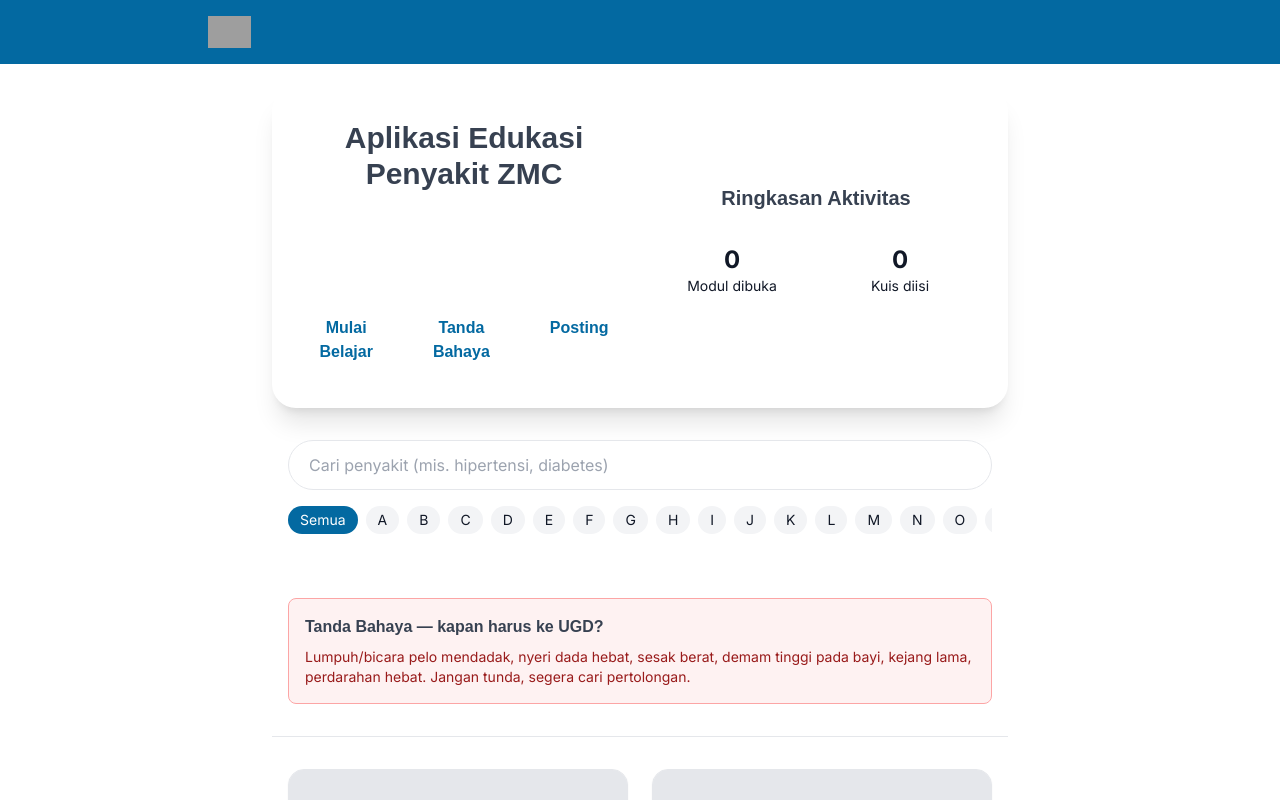
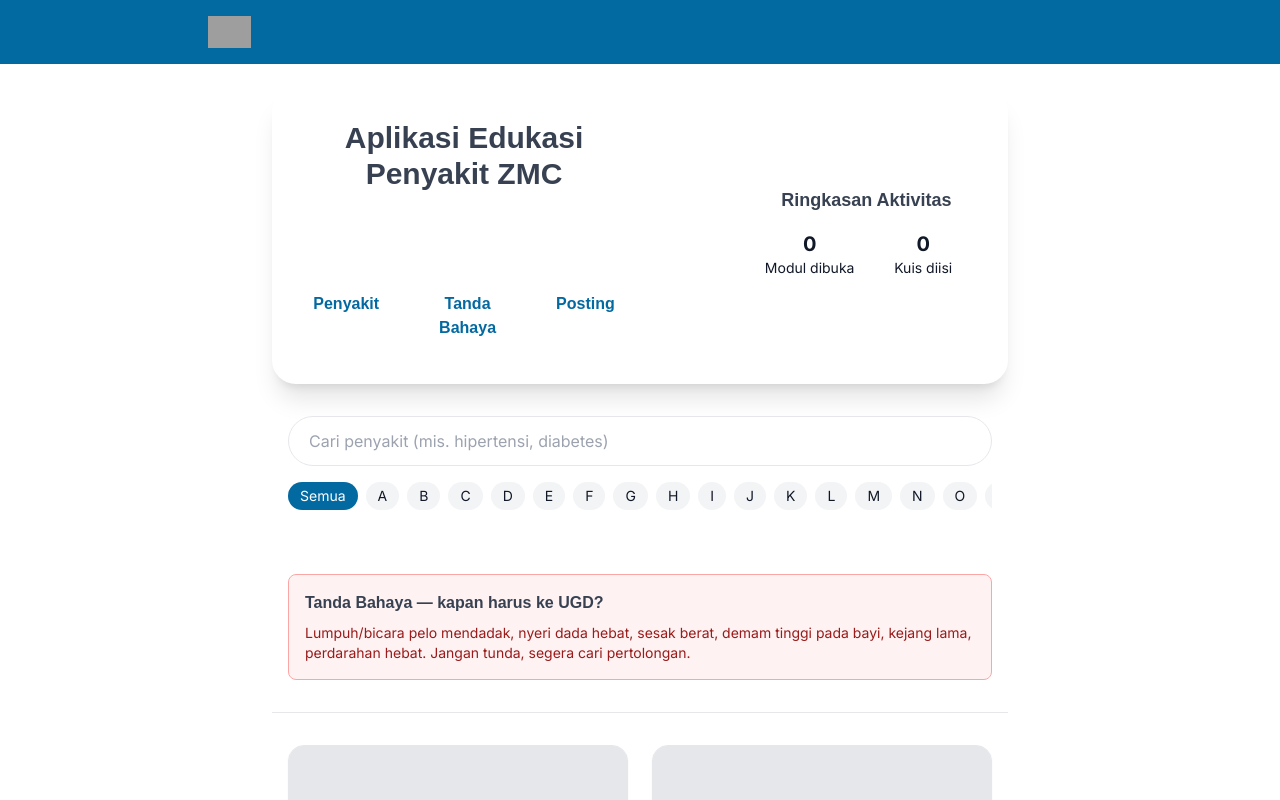
Before and after one commit to psychoMetryx/zmcEdukasi, a React (Vite) app: page / in a window 1280 px wide. Shown: the top 800 px of the page. Built offline with nearby package versions, Linux system fonts and the light colour scheme; grey boxes are pictures that could not be loaded.

Commit message:
Revise navigation and home content

```diff
--- a/src/components/Header.tsx
+++ b/src/components/Header.tsx
@@ -88,6 +88,13 @@ export default function Header() {
           >
             {labels.home}
           </Link>
+          <Link
+            to="/posts"
+            className="rounded px-3 py-2 text-sm font-medium hover:bg-brand-accent hover:text-brand-background focus:bg-brand-accent focus:text-brand-background"
+            onClick={() => setMenuOpen(false)}
+          >
+            {labels.posts}
+          </Link>
           <label className="flex items-center rounded px-3 py-2 text-sm hover:bg-brand-accent/20 focus-within:bg-brand-accent/20">
             <input
               type="checkbox"
--- a/src/i18n/id.ts
+++ b/src/i18n/id.ts
@@ -4,4 +4,5 @@ export default {
   highContrast: 'Kontras Tinggi',
   largeText: 'Font Besar',
   language: 'Bahasa',
+  posts: 'Postingan',
 }
--- a/src/i18n/su.ts
+++ b/src/i18n/su.ts
@@ -4,4 +4,5 @@ export default {
   highContrast: 'Kontras Luhur',
   largeText: 'Téks Gedé',
   language: 'Basa',
+  posts: 'Tulisan',
 }
--- a/src/pages/Home.tsx
+++ b/src/pages/Home.tsx
@@ -39,15 +39,14 @@ export default function Home() {
           <div>
             <h1 className="mb-4 text-3xl font-heading font-bold">{labels.appTitle}</h1>
             <p className="mx-auto mb-6 max-w-2xl md:mx-0">
-              Temukan informasi ringkas mengenai berbagai penyakit umum dan cara
-              penanganannya.
+              Pelajari penyakit sehari-hari, pencegahannya, dan penanganannya.
             </p>
             <div className="flex justify-center gap-3 md:justify-start">
               <a
                 href="#disease-grid"
                 className="rounded bg-brand-background px-6 py-3 font-heading font-semibold text-brand-primary"
               >
-                Mulai Belajar
+                Penyakit
               </a>
               <a
                 href="#danger"
@@ -63,18 +62,18 @@ export default function Home() {
               </Link>
             </div>
           </div>
-          <div className="mt-6 md:mt-0">
-            <h2 className="mb-4 text-xl font-heading font-semibold text-center md:text-left">
+          <div className="mt-6 md:mt-0 md:ml-auto md:max-w-xs">
+            <h2 className="mb-2 text-lg font-heading font-semibold text-center md:text-left">
               Ringkasan Aktivitas
             </h2>
-            <div className="grid grid-cols-2 gap-4">
-              <div className="rounded-lg bg-brand-background p-4 text-center text-brand-foreground">
-                <p className="text-2xl font-bold">{summary.diseaseViews}</p>
-                <p className="text-sm">Modul dibuka</p>
+            <div className="grid grid-cols-2 gap-2 text-sm">
+              <div className="rounded-lg bg-brand-background p-2 text-center text-brand-foreground">
+                <p className="text-xl font-bold">{summary.diseaseViews}</p>
+                <p>Modul dibuka</p>
               </div>
-              <div className="rounded-lg bg-brand-background p-4 text-center text-brand-foreground">
-                <p className="text-2xl font-bold">{summary.quizFinish}</p>
-                <p className="text-sm">Kuis diisi</p>
+              <div className="rounded-lg bg-brand-background p-2 text-center text-brand-foreground">
+                <p className="text-xl font-bold">{summary.quizFinish}</p>
+                <p>Kuis diisi</p>
               </div>
             </div>
           </div>
```
